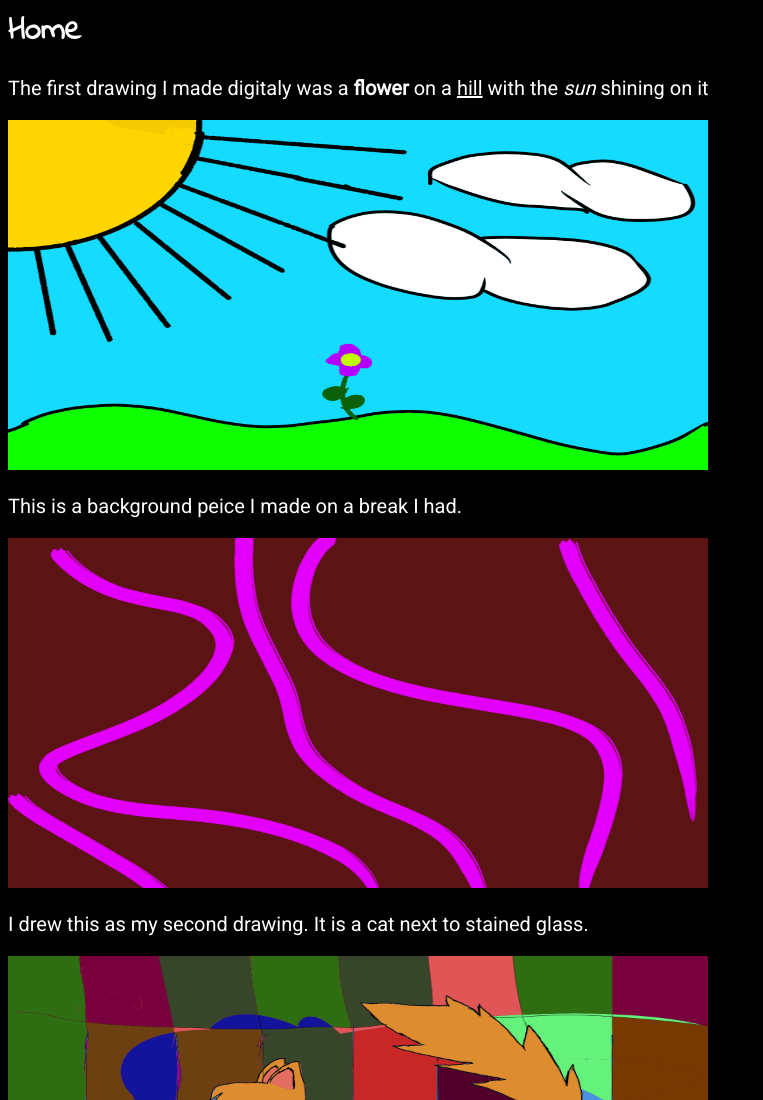
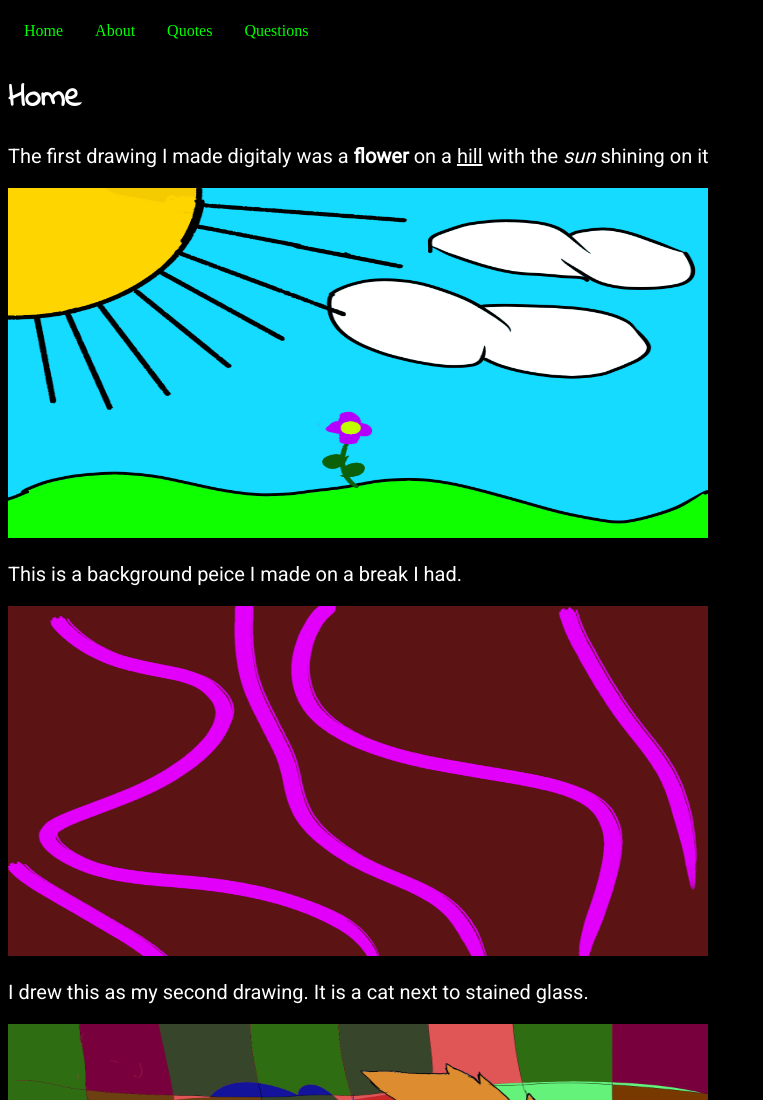
Before and after one commit to Vicmarielle/Art-Critics.github.io, a plain HTML site: page index.html in a window 1280 px wide. Shown: the top 1100 px of the page, without its empty margins (0-763 px from the left). Drawn offline with Linux system fonts and the light colour scheme.

Commit message:
New files with edits

```diff
--- a/index.html
+++ b/index.html
@@ -4,6 +4,12 @@
     <title>Home</title>
   </head>
   <body>
+    <ul>
+  <li><a class="active" href="index.html">Home</a></li>
+  <li><a href="about.html">About</a></li>
+  <li><a href="Quotes.html">Quotes</a></li>
+  <li><a href="Questions.html">Questions</a></li>
+</ul>
     <h1>Home</h1>
     <p>The first drawing I made digitaly was a <b>flower</b> on a <u>hill</u> with the <i>sun</i> shining on it  </p>
 <img src="Images/first drawing.png" style="width:700px;height:350px;">>
@@ -16,5 +22,6 @@
 <div><p>I will post newer art peices I make </p></div>
 
 
+
   </body>
 </html>
--- a/style.css
+++ b/style.css
@@ -15,3 +15,31 @@ h2 {
   font-family: 'Indie Flower', cursive;
   color: #ffffff;
 }
+ul {
+    list-style-type: none;
+    margin: 0;
+    padding: 0;
+    overflow: hidden;
+    background-color: #000000;
+}
+
+li {
+    float: left;
+}
+
+li a {
+    display: block;
+    color: lime;
+    text-align: center;
+    padding: 14px 16px;
+    text-decoration: none;
+}
+
+li a:hover {
+    background-color: #C0C0C0;
+}
+.footer {
+  position: fixed;
+  left:0;
+  bottom:0;
+}
```
Also changed, not shown: Questions.html (added, +20 -0 lines), Quotes.html (added, +23 -0 lines), about.html (+6 -0 lines).
